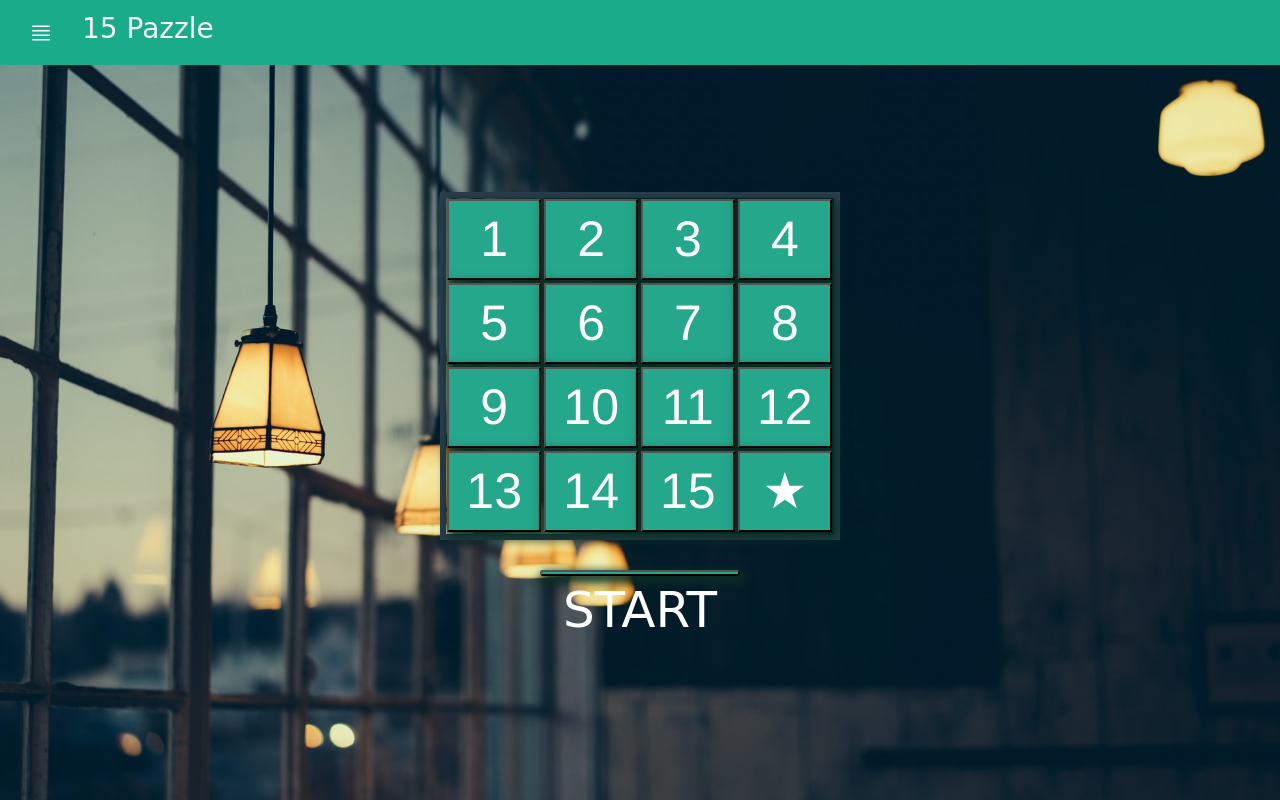
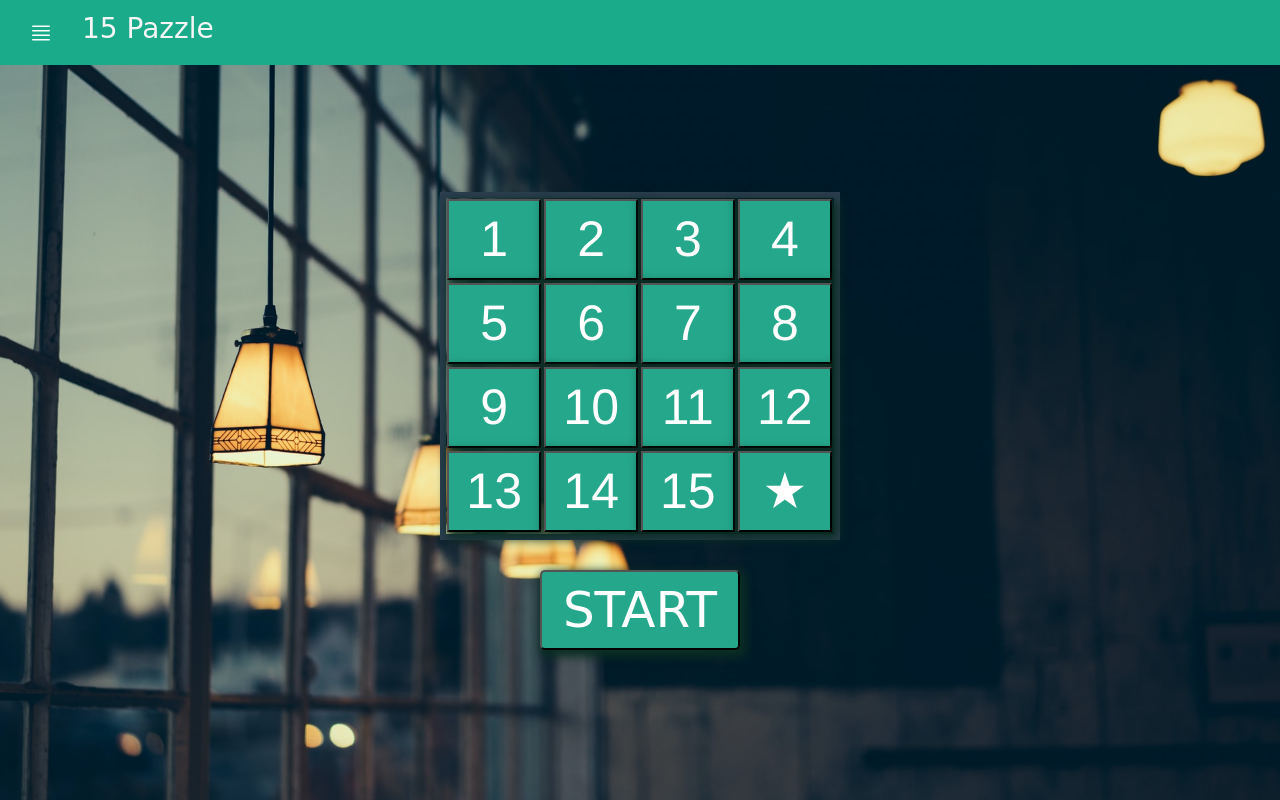
Before and after one commit to m5e/vue-animation, a Vue app: page / in a window 1280 px wide. Built offline with nearby package versions, Linux system fonts and the light colour scheme.

Commit message:
no comment

```diff
--- a/src/components/MainPage.vue
+++ b/src/components/MainPage.vue
@@ -369,7 +369,7 @@ button.panel-button.fadein {
 
 button.start-button {
   width: 200px;
-  height: 10%;
+  height: 80px;
   margin: 30px 0px 30px 0px;
   transition: all 1s ease;
   border-radius: 5px;
```
Also changed, not shown: 9 other files (tests, documents, lock files or other folders).
